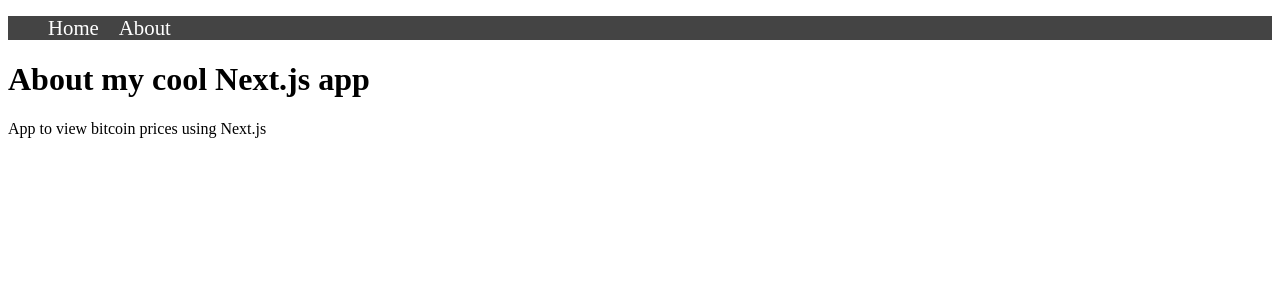
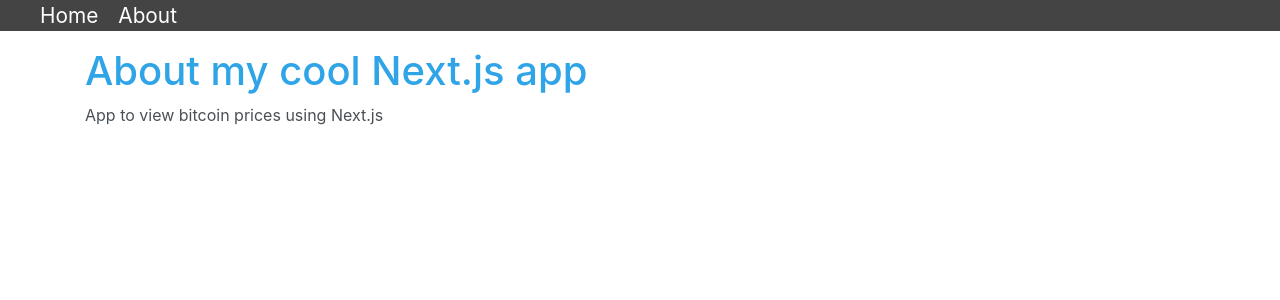
Before and after one commit to Riley-Brown/next-js-bitcoin-api, a Next.js app: page /about in a window 1280 px wide. Shown: the top 300 px of the page. Built offline with nearby package versions, Linux system fonts and the light colour scheme.

Commit message:
added bootswatch cdn for styling

```diff
--- a/components/Layout.js
+++ b/components/Layout.js
@@ -1,9 +1,17 @@
+import Head from 'next/head';
 import Navbar from './Navbar';
 
 const Layout = props => (
   <div>
+    <Head>
+      <title>NextJS API</title>
+      <link
+        rel="stylesheet"
+        href="https://bootswatch.com/4/cerulean/bootstrap.min.css"
+      />
+    </Head>
     <Navbar />
-    {props.children}
+    <div className="container">{props.children}</div>
   </div>
 );
 
```
